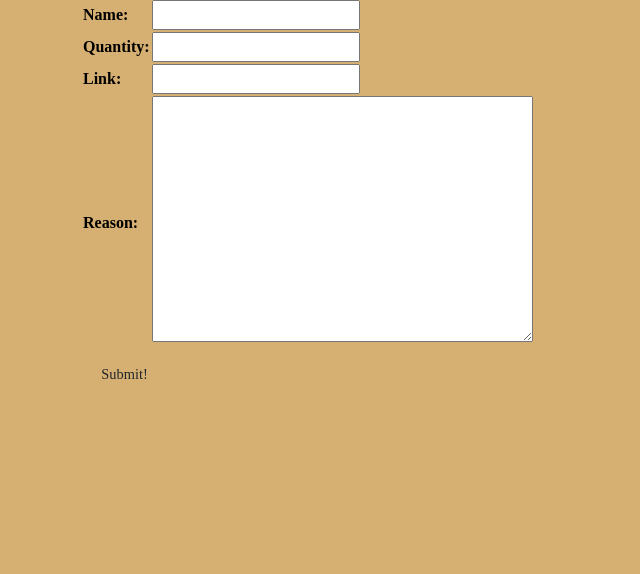
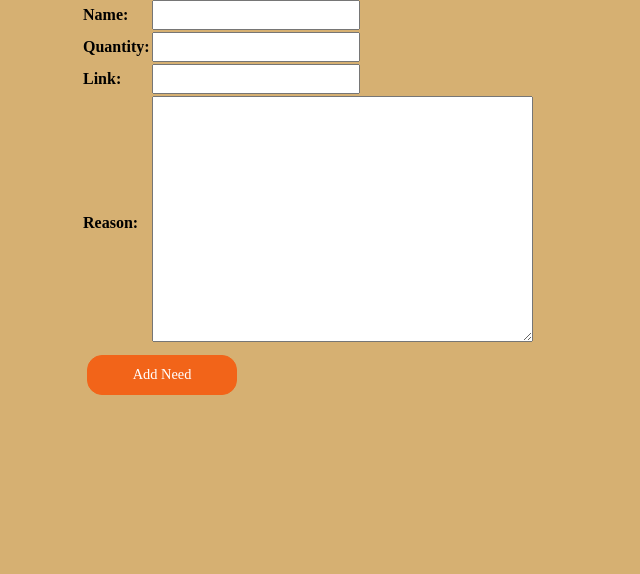
Before and after one commit to priya131998/big-cat-liberation, a Django app: page /needs/create/ in a window 1280 px wide. Shown: the part 203-777 px from the top of the page, without its empty margins (0-640 px from the left). Run offline with Django 3.2, Linux system fonts and the light colour scheme; the visitor is signed in with stand-in values (Sample User, id 1); some libraries are stand-ins or nearby versions; some web fonts are replaced.

Commit message:
fixes add cat/ add need btns

```diff
--- a/main_app/templates/main_app/cat_form.html
+++ b/main_app/templates/main_app/cat_form.html
@@ -11,7 +11,7 @@
 <form action="" method="post">
 {% csrf_token %}
 <table>{{ form.as_table }}</table>
-<button type="submit" class="btn btn-primary">Submit Cat</button>
+<button type="submit" class="btn btn-primary-status">Submit Cat</button>
 
 </form>
  {% if object %}
--- a/main_app/templates/main_app/needs_form.html
+++ b/main_app/templates/main_app/needs_form.html
@@ -12,6 +12,6 @@
   <table>
     {{ form.as_table }}
   </table>
-  <input type="submit" value="Submit!" class="btn" class="btn btn-primary" />
+  <input type="submit" value="Add Need" class="btn btn-primary-status" />
 </form>
 {% endblock %}
```
